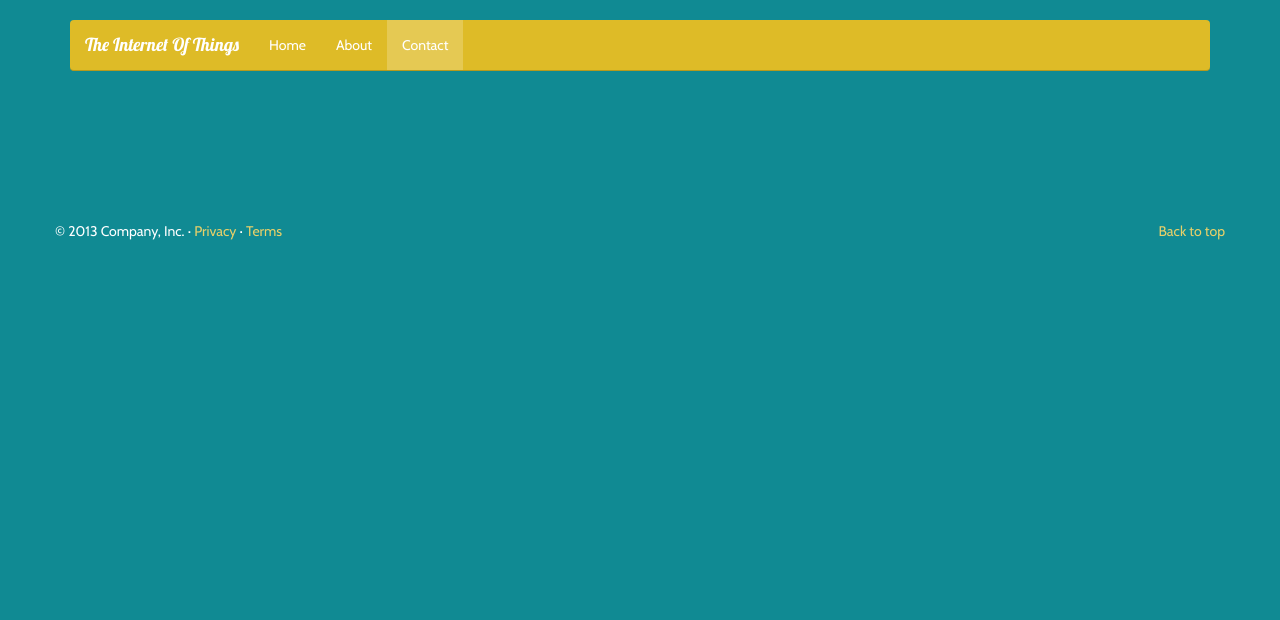
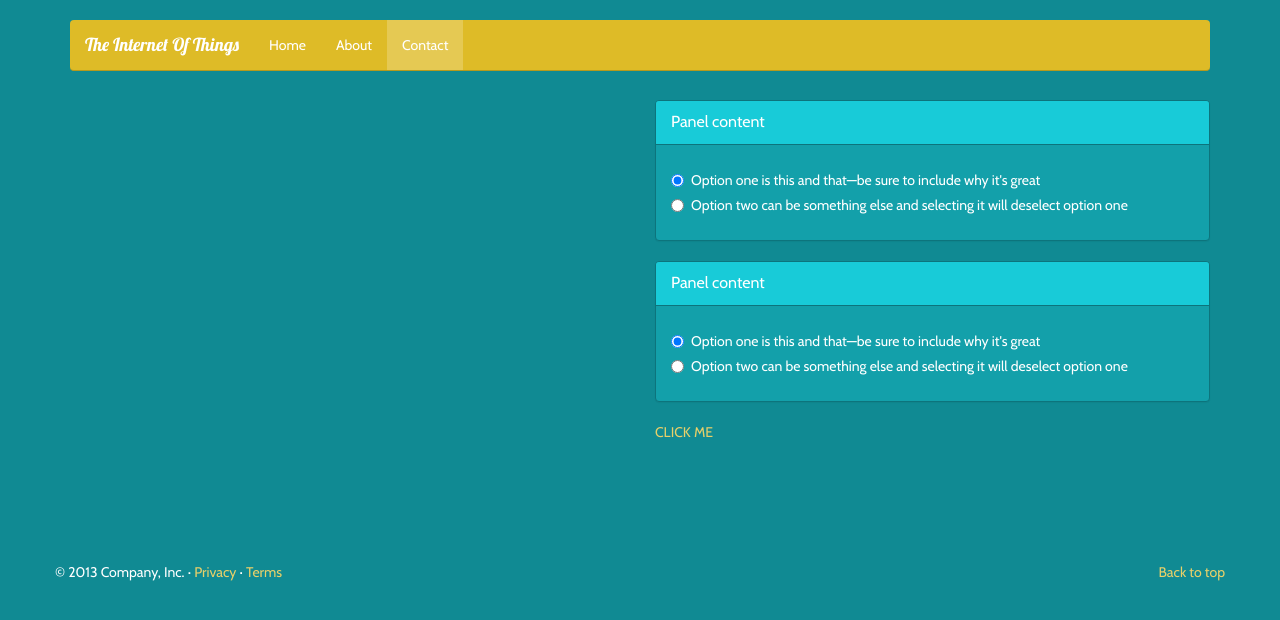
Before and after one commit to vlttnv/DCNIOT, a plain HTML site: page quiz.html in a window 1280 px wide. Drawn offline with nearby package versions, Linux system fonts and the light colour scheme.

Commit message:
quiz yay

```diff
--- a/quiz.html
+++ b/quiz.html
@@ -61,9 +61,63 @@
     <div class="container" style="margin-top: 100px;">
       <div class="row">
         <div class="col-md-6" style="font-size: 1.6em;">
-          <!--Write some about content here -->
+          <div id="results">
+
+          </div>
+
         </div>
         <div class="col-md-6">
+
+          <div id="1" class="panel panel-default">
+            <div class="panel-heading">
+              <div class="panel-title">
+                Panel content
+              </div>
+            </div>
+            <div class="panel-body">
+              <form action="">
+                <div class="radio">
+                  <label>
+                    <input type="radio" name="optionsRadios" id="optionsRadios1" value="option1" checked>
+                    Option one is this and that&mdash;be sure to include why it's great
+                  </label>
+                </div>
+                <div class="radio">
+                  <label>
+                    <input type="radio" name="optionsRadios" id="optionsRadios2" value="option2">
+                    Option two can be something else and selecting it will deselect option one
+                  </label>
+                </div>
+              </form>
+            </div>
+          </div>
+
+
+          <div id="2" class="panel panel-default">
+            <div class="panel-heading">
+              <div class="panel-title">
+                Panel content
+              </div>
+            </div>
+            <div class="panel-body">
+              <form action="">
+                <div class="radio">
+                  <label>
+                    <input type="radio" name="optionsRadios" id="optionsRadios3" value="option1" checked>
+                    Option one is this and that&mdash;be sure to include why it's great
+                  </label>
+                </div>
+                <div class="radio">
+                  <label>
+                    <input type="radio" name="optionsRadios" id="optionsRadios4" value="option2">
+                    Option two can be something else and selecting it will deselect option one
+                  </label>
+                </div>
+              </form>
+            </div>
+          </div>
+          <a href="javascript: void(0)" onclick="testThem();">CLICK ME</a>
+
 
         </div>
       </div>
@@ -95,5 +149,20 @@
     <script src="https://code.jquery.com/jquery-1.10.2.min.js"></script>
     <script src="js/bootstrap.min.js"></script>
     <script src="js/holder.js"></script>
+    <script type="text/javascript">
+    function testThem () {
+      if(document.getElementById('optionsRadios1').checked) {
+        document.getElementById("1").className = "panel panel-success";
+      }else {
+        document.getElementById("1").className = "panel panel-danger";
+      }
+
+      if(document.getElementById('optionsRadios4').checked) {
+        document.getElementById('results').innerHTML = "<h1>Yay</h2>"
+        document.getElementById("2").className = "panel panel-success";
+      }else {
+        document.getElementById("2").className = "panel panel-danger";
+      }
+    }</script>
   </body>
   </html>
```
